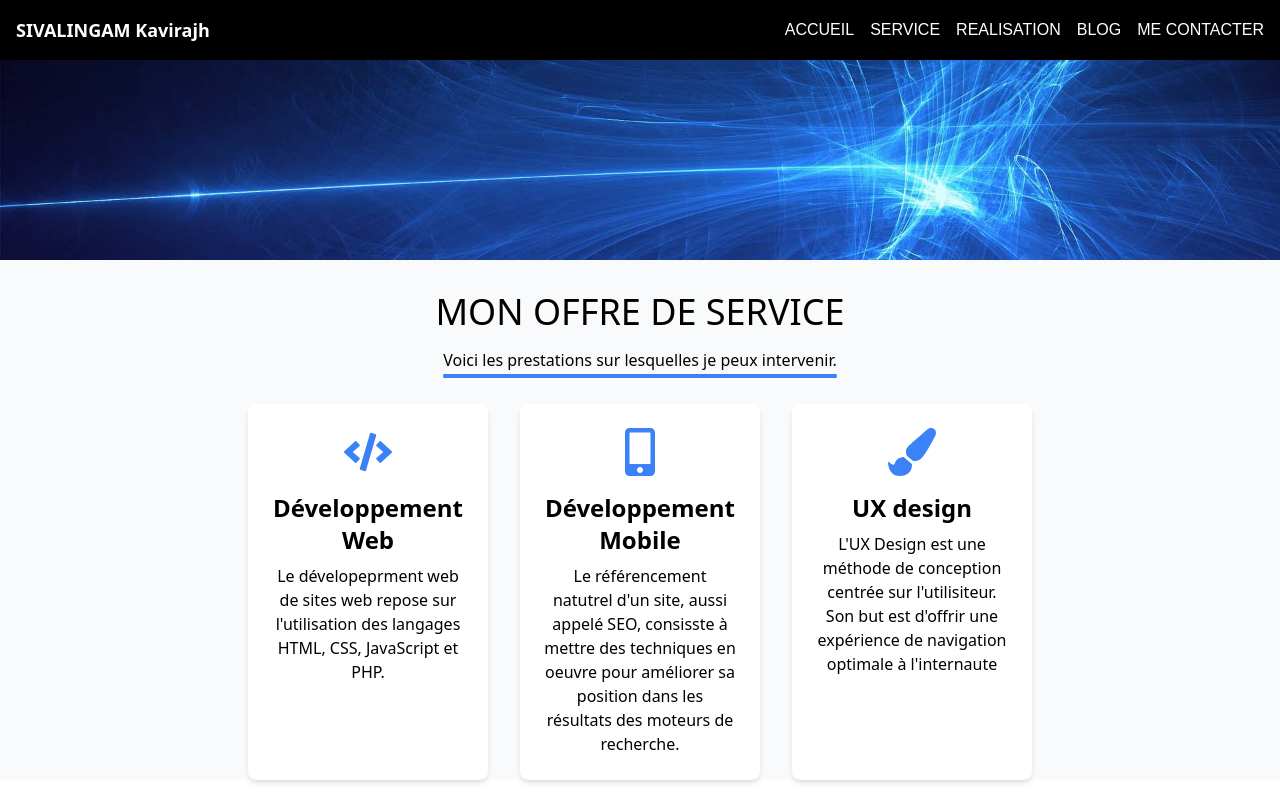
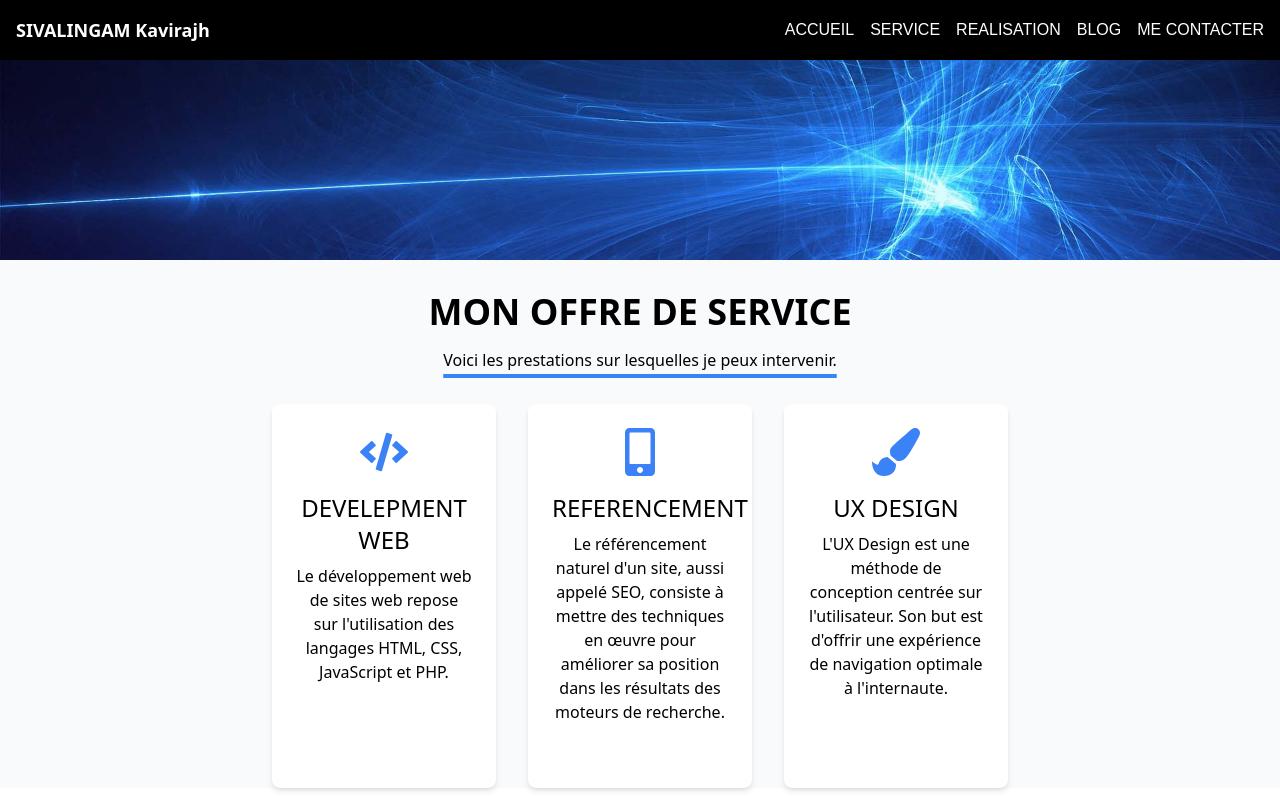
Before and after one commit to kavi94n/portfolio-react-vite, a React (Vite) app: page /service in a window 1280 px wide. Shown: the top 800 px of the page. Built offline with nearby package versions, Linux system fonts and the light colour scheme.

Commit message:
changement

```diff
--- a/src/App.jsx
+++ b/src/App.jsx
@@ -9,9 +9,13 @@ import Service from './components/Service';
 import MentionsLegales from './components/MentionsLegales';
 import Realisation from './components/Realisation';
 import Blog from './components/Blog';
+import { Helmet } from 'react-helmet';
 
 function App() {
   return (
+
+
+
     <Router>
       <div className="flex flex-col min-h-screen">
         <Navbar />
--- a/src/components/Service.jsx
+++ b/src/components/Service.jsx
@@ -1,31 +1,46 @@
+import React from 'react';
+import { FaCode, FaMobileAlt, FaPaintBrush } from 'react-icons/fa';
+import Banner from '../assets/banner.jpg';
 
-import React from 'react';
-import { FaCode, FaMobileAlt, FaPaintBrush, } from 'react-icons/fa';
-import Banner from '../assets/banner.jpg'
 const services = [
-  { icon: <FaCode size="3em" />, title: "Développement Web", description: "Le dévelopeprment web de sites web repose sur l'utilisation des langages HTML, CSS, JavaScript et PHP." },
-  { icon: <FaMobileAlt size="3em" />, title: "Développement Mobile", description: "Le référencement natutrel d'un site, aussi appelé SEO, consisste à mettre des techniques en oeuvre pour améliorer sa position dans les résultats des moteurs de recherche." },
-  { icon: <FaPaintBrush size="3em" />, title: "UX design", description: "L'UX Design est une méthode de conception centrée sur l'utilisiteur. Son but est d'offrir une expérience de navigation optimale à l'internaute " },
-
+  {
+    icon: <FaCode size="3em" />,
+    title: "DEVELEPMENT WEB",
+    description: "Le développement web de sites web repose sur l'utilisation des langages HTML, CSS, JavaScript et PHP."
+  },
+  {
+    icon: <FaMobileAlt size="3em" />,
+    title: "REFERENCEMENT",
+    description: "Le référencement naturel d'un site, aussi appelé SEO, consiste à mettre des techniques en œuvre pour améliorer sa position dans les résultats des moteurs de recherche."
+  },
+  {
+    icon: <FaPaintBrush size="3em" />,
+    title: "UX DESIGN",
+    description: "L'UX Design est une méthode de conception centrée sur l'utilisateur. Son but est d'offrir une expérience de navigation optimale à l'internaute."
+  },
 ];
 
 const Services = () => {
   return (
+    <div id="services" className="bg-gray-50 ">
+      <div className="flex justify-center mb-8">
+        <img src={Banner} alt="banner" className="w-full h-auto object-cover" />
+      </div>
 
-    <div id="services" className=" bg-gray-50">
-      <div className='flex mb-8'>
-        <img src={Banner} alt="kavi" />
-      </div>
       <div className="container mx-auto text-center">
-        <h2 className="text-4xl font-semi-bold mb-4">MON OFFRE DE SERVICE</h2>
-        <p className='underline underline-offset-8 decoration-blue-500 decoration-4 mb-8'>
+        <h2 className="text-3xl md:text-4xl font-semibold mb-4">MON OFFRE DE SERVICE</h2>
+        <p className="underline underline-offset-8 decoration-blue-500 decoration-4 mb-8">
           Voici les prestations sur lesquelles je peux intervenir.
         </p>
-        <div className=" container md:space-x-8 mb-8 flex md:justify-center max-w-full ">
+
+
+        <div className="flex flex-col md:flex-row md:space-x-8 mb-8 justify-center space-y-8 md:space-y-0">
           {services.map((service, index) => (
-            <div key={index} className="p-6 bg-white rounded-lg  shadow-md hover:bg-blue-100 transition  h-90 w-60">
-              <div className="text-blue-500 hover:text-[#cde1f8] transition mb-4 flex justify-center">{service.icon}</div>
-              <h3 className="text-2xl font-bold mb-2">{service.title}</h3>
+            <div key={index} className="p-6 bg-white rounded-lg shadow-md hover:bg-blue-100 transition transform hover:scale-105 md:h-96 md:w-56 mx-0">
+              <div className="text-blue-500 hover:text-[#cde1f8] transition mb-4 flex justify-center">
+                {service.icon}
+              </div>
+              <h3 className="text-2xl font-semi-bold mb-2">{service.title}</h3>
               <p>{service.description}</p>
             </div>
           ))}
```
Also changed, not shown: package.json (+4 -4 lines).
